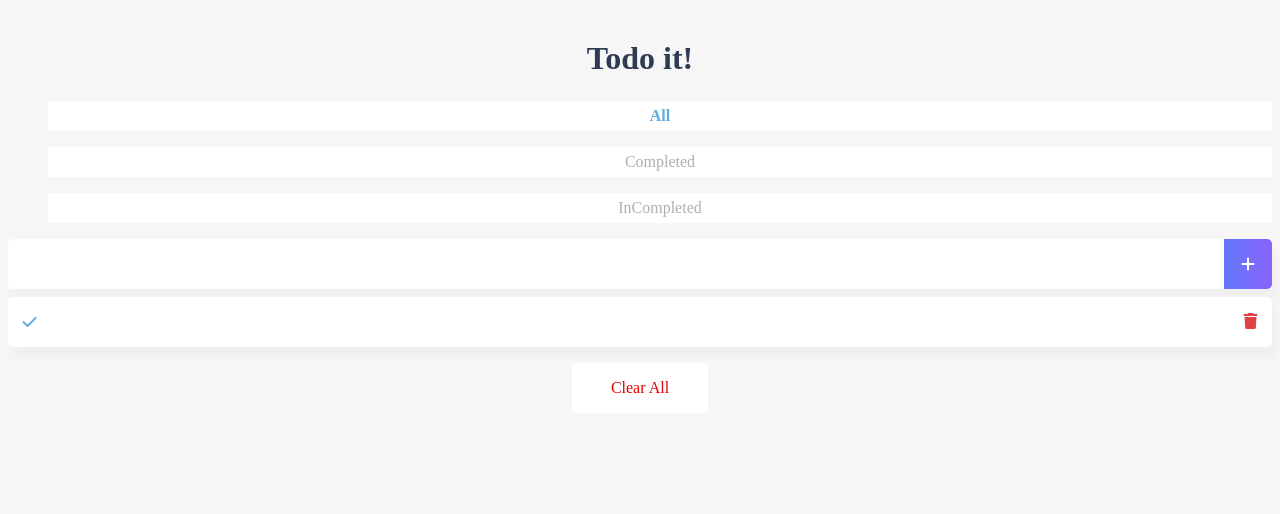
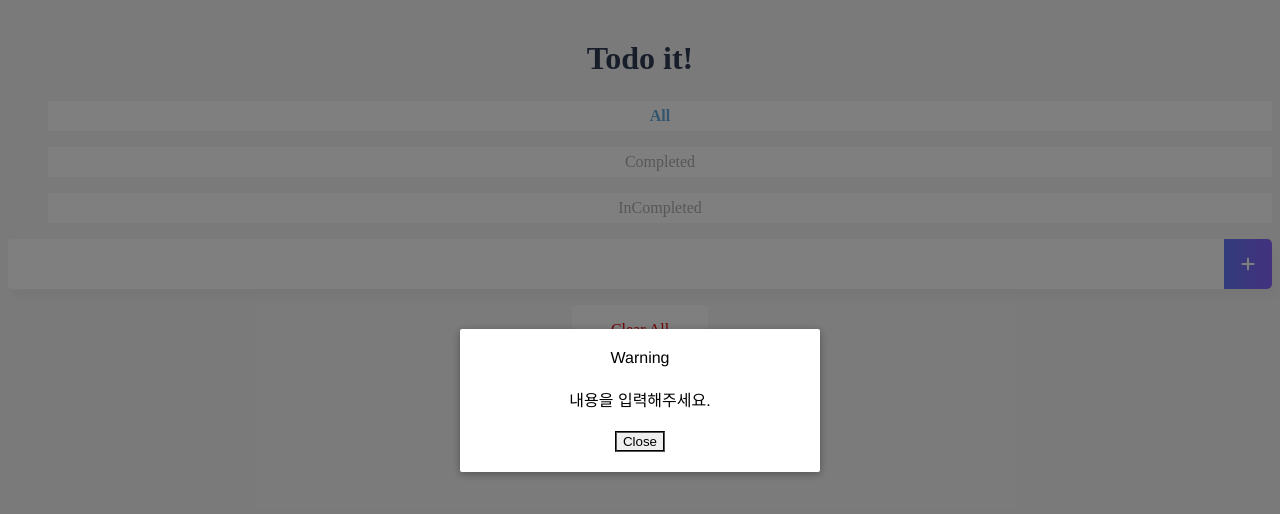
Before and after one commit to geunheejung/vue-intermediate, a Vue app: page / in a window 1280 px wide. Both pictures are taken after a click on the element 1248 px from the left and 264 px from the top of the page. Shown: the top 514 px of the page. Built offline with nearby package versions, Linux system fonts and the light colour scheme.

Commit message:
Slot 이용하여 TodoInput 입력 키워드 없을 시 모달 추가.

```diff
--- a/src/App.vue
+++ b/src/App.vue
@@ -70,7 +70,14 @@
       @removeTodoItem="removeTodoItem"
       @toggleTodoItem="toggleTodoItem"
     ></TodoList>
-    <TodoFooter></TodoFooter>
+    <TodoFooter>
+      <template v-slot:left>
+        <p>{{ todoItems.length ? todoItems[0].content : "Empty" }}</p>
+      </template>
+      <template v-slot:right>
+        <p>{{ condition }}</p>
+      </template>
+    </TodoFooter>
   </div>
 </template>
 
--- /dev/null
+++ b/src/components/Modal.vue
@@ -0,0 +1,98 @@
+<template>
+  <transition name="modal" v-if="showModal">
+    <div class="modal-mask">
+      <div class="modal-wrapper">
+        <div class="modal-container">
+          <div class="modal-header">
+            <slot name="header"> default header </slot>
+          </div>
+
+          <div class="modal-body">
+            <slot name="body"> default body </slot>
+          </div>
+
+          <div class="modal-footer">
+            <slot name="footer">
+              default footer
+              <button class="modal-default-button" @click="$emit('close')">
+                OK
+              </button>
+            </slot>
+          </div>
+        </div>
+      </div>
+    </div>
+  </transition>
+</template>
+
+<script>
+export default {
+  props: ["showModal"],
+};
+</script>
+
+<style>
+.modal-mask {
+  position: fixed;
+  z-index: 9998;
+  top: 0;
+  left: 0;
+  width: 100%;
+  height: 100%;
+  background-color: rgba(0, 0, 0, 0.5);
+  display: table;
+  transition: opacity 0.3s ease;
+}
+
+.modal-wrapper {
+  display: table-cell;
+  vertical-align: middle;
+}
+
+.modal-container {
+  width: 300px;
+  margin: 0px auto;
+  padding: 20px 30px;
+  background-color: #fff;
+  border-radius: 2px;
+  box-shadow: 0 2px 8px rgba(0, 0, 0, 0.33);
+  transition: all 0.3s ease;
+  font-family: Helvetica, Arial, sans-serif;
+}
+
+.modal-header h3 {
+  margin-top: 0;
+  color: #42b983;
+}
+
+.modal-body {
+  margin: 20px 0;
+}
+
+.modal-default-button {
+  float: right;
+}
+
+/*
+ * The following styles are auto-applied to elements with
+ * transition="modal" when their visibility is toggled
+ * by Vue.js.
+ *
+ * You can easily play with the modal transition by editing
+ * these styles.
+ */
+
+.modal-enter {
+  opacity: 0;
+}
+
+.modal-leave-active {
+  opacity: 0;
+}
+
+.modal-enter .modal-container,
+.modal-leave-active .modal-container {
+  -webkit-transform: scale(1.1);
+  transform: scale(1.1);
+}
+</style>
--- a/src/components/TodoFooter.vue
+++ b/src/components/TodoFooter.vue
@@ -1,6 +1,9 @@
 <template>
   <div class="clear-all-container" @click="clearTodo">
     <span class="clear-all-btn">Clear All</span>
+
+    <slot name="left">Left</slot>
+    <slot name="right">Left</slot>
   </div>
 </template>
 
--- a/src/components/TodoInput.vue
+++ b/src/components/TodoInput.vue
@@ -4,10 +4,20 @@
     <span class="add-container" v-on:click="addTodo">
       <i class="fa-solid fa-plus add-btn"></i>
     </span>
+
+    <Modal v-bind:showModal="showModal">
+      <template v-slot:header>Warning</template>
+      <template v-slot:body>내용을 입력해주세요.</template>
+      <template v-slot:footer>
+        <button @click="closeModal">Close</button>
+      </template>
+    </Modal>
   </div>
 </template>
 
 <script>
+import Modal from "./Modal.vue";
+
 const createTodoItem = (() => {
   let id = 0;
   return (content) => {
@@ -26,10 +36,16 @@
   data: function () {
     return {
       newTodoItem: "",
+      showModal: false,
     };
   },
   methods: {
     addTodo: function () {
+      if (!this.newTodoItem || !this.newTodoItem.trim()) {
+        this.showModal = true;
+        return;
+      }
+
       const todoItem = createTodoItem(this.newTodoItem);
       localStorage.setItem(todoItem.id, JSON.stringify(todoItem));
       this.$emit("addTodoItem", todoItem);
@@ -38,6 +54,12 @@
     clearInput: function () {
       this.newTodoItem = "";
     },
+    closeModal: function () {
+      this.showModal = false;
+    },
+  },
+  components: {
+    Modal: Modal,
   },
 };
 </script>
```
